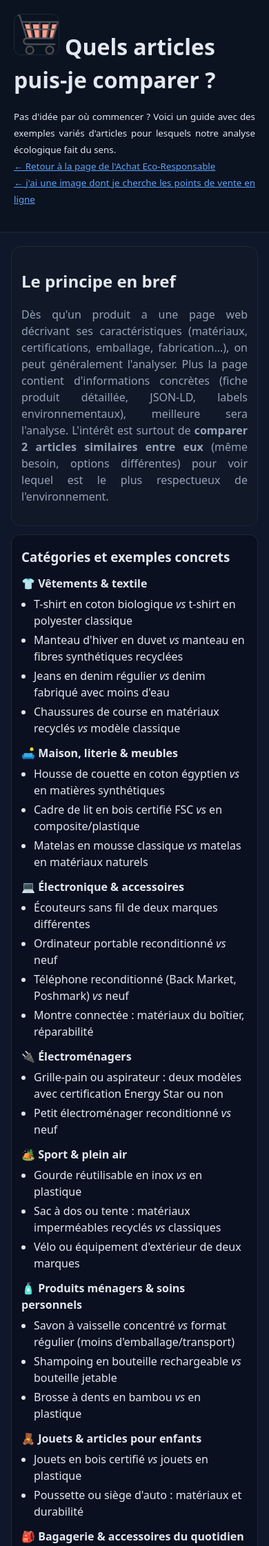
After one commit to joel3500/Achat_Eco_Responsable, a Flask app: page /exemples in a window 390 px wide. The commit adds this page. Shown: the top 2242 px of the page at 69% size. Run offline with Flask 3, Linux system fonts and the light colour scheme.

Commit message:
Add mobile-usage notice and guide page for example products
Ajoute un avertissement sur les deux pages existantes indiquant que le
site est plus facile à utiliser sur ordinateur/tablette (copier-coller
des URLs) que sur téléphone. Ajoute /exemples, un guide listant des
catégories variées d'articles comparables pour aider les nouveaux
visiteurs. Corrige au passage un bug Jinja dans images.html (guillemets
typographiques cassant og:image) qui faisait planter la page en 500.

Co-Authored-By: Claude Sonnet 5 <noreply@anthropic.com>

```diff
--- a/app.py
+++ b/app.py
@@ -729,6 +729,11 @@ def images_page():
     return render_template("images.html")
 
 
+@app.get("/exemples")
+def exemples_page():
+    return render_template("exemples.html")
+
+
 @app.post("/images")
 def images_search():
     f = request.files.get("file")
@@ -794,6 +799,7 @@ def sitemap():
     pages = [
         url_for("index", _external=True),
         url_for("images_page", _external=True),
+        url_for("exemples_page", _external=True),
     ]
     today = datetime.utcnow().date().isoformat()
     xml = ['<?xml version="1.0" encoding="UTF-8"?>',
--- a/static/styles.css
+++ b/static/styles.css
@@ -45,3 +45,14 @@ footer small p {text-align: justify; justify-content:space-between;}
 .nice-table th, .nice-table td { border:1px solid #1f2937; padding:8px; vertical-align: top; }
 .nice-table th { background:#0b1220; text-align:left; }
 .nice-table tr:nth-child(even){ background:#0a0f1a; }
+
+.notice {
+  background:#1e293b;
+  border:1px solid #f59e0b;
+  border-radius:10px;
+  padding:10px 14px;
+  margin:12px 0;
+  color:#fcd34d;
+  font-size:.9rem;
+  text-align:justify;
+}
--- /dev/null
+++ b/templates/exemples.html
@@ -0,0 +1,171 @@
+<!doctype html>
+<html lang="fr">
+<head>
+  <meta charset="utf-8"/>
+  <meta name="viewport" content="width=device-width,initial-scale=1"/>
+  <title>{% block title %}Quels articles comparer ? Guide et exemples — Achat Éco-Responsable{% endblock %}</title>
+  <meta name="description" content="{% block desc %}Guide pratique : quels types de produits peux-tu comparer avec Achat Éco-Responsable ? Exemples variés (vêtements, électronique, meubles, produits ménagers, sport, beauté...).{% endblock %}">
+  <link rel="canonical" href="{{ request.url }}">
+  <meta name="robots" content="index, follow">
+  <meta name="author" content="Joel Sandé">
+
+  <!-- Open Graph / Twitter -->
+  <meta property="og:type" content="website">
+  <meta property="og:title" content="Quels articles comparer ? Guide et exemples — Achat Éco-Responsable">
+  <meta property="og:description" content="Exemples concrets et variés de produits que l'algorithme peut analyser et comparer.">
+  <meta property="og:url" content="{{ request.url }}">
+  <meta name="twitter:card" content="summary_large_image">
+
+  <!-- Données structurées Schema.org -->
+  <script type="application/ld+json">
+  {
+    "@context": "https://schema.org",
+    "@type": "WebPage",
+    "name": "Quels articles comparer ? Guide et exemples",
+    "url": "{{ request.url }}",
+    "description": "Guide pratique listant des exemples variés de produits comparables sur Achat Éco-Responsable.",
+    "inLanguage": "fr-CA",
+    "isPartOf": {
+      "@type": "WebSite",
+      "name": "Achat Éco-Responsable",
+      "url": "{{ request.url_root }}"
+    },
+    "author": {
+      "@type": "Person",
+      "name": "Joel Sandé"
+    }
+  }
+  </script>
+
+  <link rel="stylesheet" href="/static/styles.css"/>
+</head>
+<body>
+  <header class="barre">
+    <h1><img src="/static/panier_achat_eco_4.png" id="preview" alt="Aperçu"
+             style="height:60px;width:auto;max-width:100%;
+                    border-radius:10px;border:1px solid #1f2937;object-fit:contain"/>
+                     Quels articles puis-je comparer ?</h1>
+    <p class="small">
+      <small>
+        Pas d'idée par où commencer ? Voici un guide avec des exemples variés d'articles pour lesquels
+        notre analyse écologique fait du sens. <br>
+        <a href="/">← Retour à la page de l'Achat Eco-Responsable</a> <br>
+        <a href="/images">← j'ai une image dont je cherche les points de vente en ligne</a>
+      </small>
+    </p>
+  </header>
+
+  <main class="container">
+    <section class="card">
+      <h2>Le principe en bref</h2>
+      <p class="hint">
+        Dès qu'un produit a une page web décrivant ses caractéristiques (matériaux, certifications,
+        emballage, fabrication...), on peut généralement l'analyser. Plus la page contient d'informations
+        concrètes (fiche produit détaillée, JSON-LD, labels environnementaux), meilleure sera l'analyse.
+        L'intérêt est surtout de <b>comparer 2 articles similaires entre eux</b> (même besoin, options différentes)
+        pour voir lequel est le plus respectueux de l'environnement.
+      </p>
+    </section>
+
+    <section class="site-shortlist">
+      <h3>Catégories et exemples concrets</h3>
+
+      <h4>👕 Vêtements & textile</h4>
+      <ul class="site-ul">
+        <li>T-shirt en coton biologique <i>vs</i> t-shirt en polyester classique</li>
+        <li>Manteau d'hiver en duvet <i>vs</i> manteau en fibres synthétiques recyclées</li>
+        <li>Jeans en denim régulier <i>vs</i> denim fabriqué avec moins d'eau</li>
+        <li>Chaussures de course en matériaux recyclés <i>vs</i> modèle classique</li>
+      </ul>
+
+      <h4>🛋️ Maison, literie & meubles</h4>
+      <ul class="site-ul">
+        <li>Housse de couette en coton égyptien <i>vs</i> en matières synthétiques</li>
+        <li>Cadre de lit en bois certifié FSC <i>vs</i> en composite/plastique</li>
+        <li>Matelas en mousse classique <i>vs</i> matelas en matériaux naturels</li>
+      </ul>
+
+      <h4>💻 Électronique & accessoires</h4>
+      <ul class="site-ul">
+        <li>Écouteurs sans fil de deux marques différentes</li>
+        <li>Ordinateur portable reconditionné <i>vs</i> neuf</li>
+        <li>Téléphone reconditionné (Back Market, Poshmark) <i>vs</i> neuf</li>
+        <li>Montre connectée : matériaux du boîtier, réparabilité</li>
+      </ul>
+
+      <h4>🔌 Électroménagers</h4>
+      <ul class="site-ul">
+        <li>Grille-pain ou aspirateur : deux modèles avec certification Energy Star ou non</li>
+        <li>Petit électroménager reconditionné <i>vs</i> neuf</li>
+      </ul>
+
+      <h4>🏕️ Sport & plein air</h4>
+      <ul class="site-ul">
+        <li>Gourde réutilisable en inox <i>vs</i> en plastique</li>
+        <li>Sac à dos ou tente : matériaux imperméables recyclés <i>vs</i> classiques</li>
+        <li>Vélo ou équipement d'extérieur de deux marques</li>
+      </ul>
+
+      <h4>🧴 Produits ménagers & soins personnels</h4>
+      <ul class="site-ul">
+        <li>Savon à vaisselle concentré <i>vs</i> format régulier (moins d'emballage/transport)</li>
+        <li>Shampoing en bouteille rechargeable <i>vs</i> bouteille jetable</li>
+        <li>Brosse à dents en bambou <i>vs</i> en plastique</li>
+      </ul>
+
+      <h4>🧸 Jouets & articles pour enfants</h4>
+      <ul class="site-ul">
+        <li>Jouets en bois certifié <i>vs</i> jouets en plastique</li>
+        <li>Poussette ou siège d'auto : matériaux et durabilité</li>
+      </ul>
+
+      <h4>🎒 Bagagerie & accessoires du quotidien</h4>
+      <ul class="site-ul">
+        <li>Sac à dos ou valise en matériaux recyclés <i>vs</i> classique</li>
+        <li>Portefeuille en cuir <i>vs</i> en matériaux véganes/recyclés</li>
+      </ul>
+
+      <h4>🔨 Bricolage & rénovation</h4>
+      <ul class="site-ul">
+        <li>Peinture faible en COV <i>vs</i> peinture classique</li>
+        <li>Isolant écologique <i>vs</i> isolant standard</li>
+      </ul>
+
+      <p class="hint">
+        Astuce : pour un résultat pertinent, compare des articles qui répondent au <b>même besoin</b>
+        (deux écouteurs, deux manteaux d'hiver, deux gourdes...) plutôt que des objets complètement différents.
+      </p>
+    </section>
+
+    <section class="card">
+      <h3>⚠️ Ce qui fonctionne moins bien</h3>
+      <ul class="site-ul">
+        <li>Les produits <b>alimentaires périssables</b> (fruits, légumes, viande...) — pas de fiche produit à analyser.</li>
+        <li>Les <b>services</b> (abonnements, voyages, assurances...) — ce ne sont pas des objets physiques.</li>
+        <li>Les pages produit très pauvres en détails (peu ou pas de description, pas de fiche technique).</li>
+        <li>Certains sites bloquent la lecture automatisée de leurs pages (ex. Best Buy actuellement).</li>
+      </ul>
+    </section>
+
+    <section class="card">
+      <p class="hint">Prêt à essayer avec tes propres articles ?</p>
+      <a class="btn primary" href="/">Comparer mes articles →</a>
+    </section>
+  </main>
+
+  <footer>
+    <small>
+      <p>
+        © Tous droits réservés • Automne 2025 • Projet à intérêt Écologique,
+        incitant les lobis industriels à faire de meilleurs choix pour la préservation de notre environnement à tous. <br>
+        Réalisé par JOEL SANDÉ, du Saguenay Lac Saint-Jean. <br><br>
+
+        L'argent d'accord, mais notre environnement d'abord. Certe on ne peut pas faire d'omelettes sans casser d'oeufs, mais faisons le moins de mal dans la mesure du possible. <br><br>
+
+        Soyons nombreux à utiliser ce site, pour contraindre les fabriquants à se soucier de notre environnement. <br>
+        Partagez Massivement ! pour préserver notre environnement. <br><br>
+      </p>
+    </small>
+  </footer>
+</body>
+</html>
```
Also changed, not shown: templates/images.html (+6 -3 lines), templates/index.html (+6 -3 lines).
